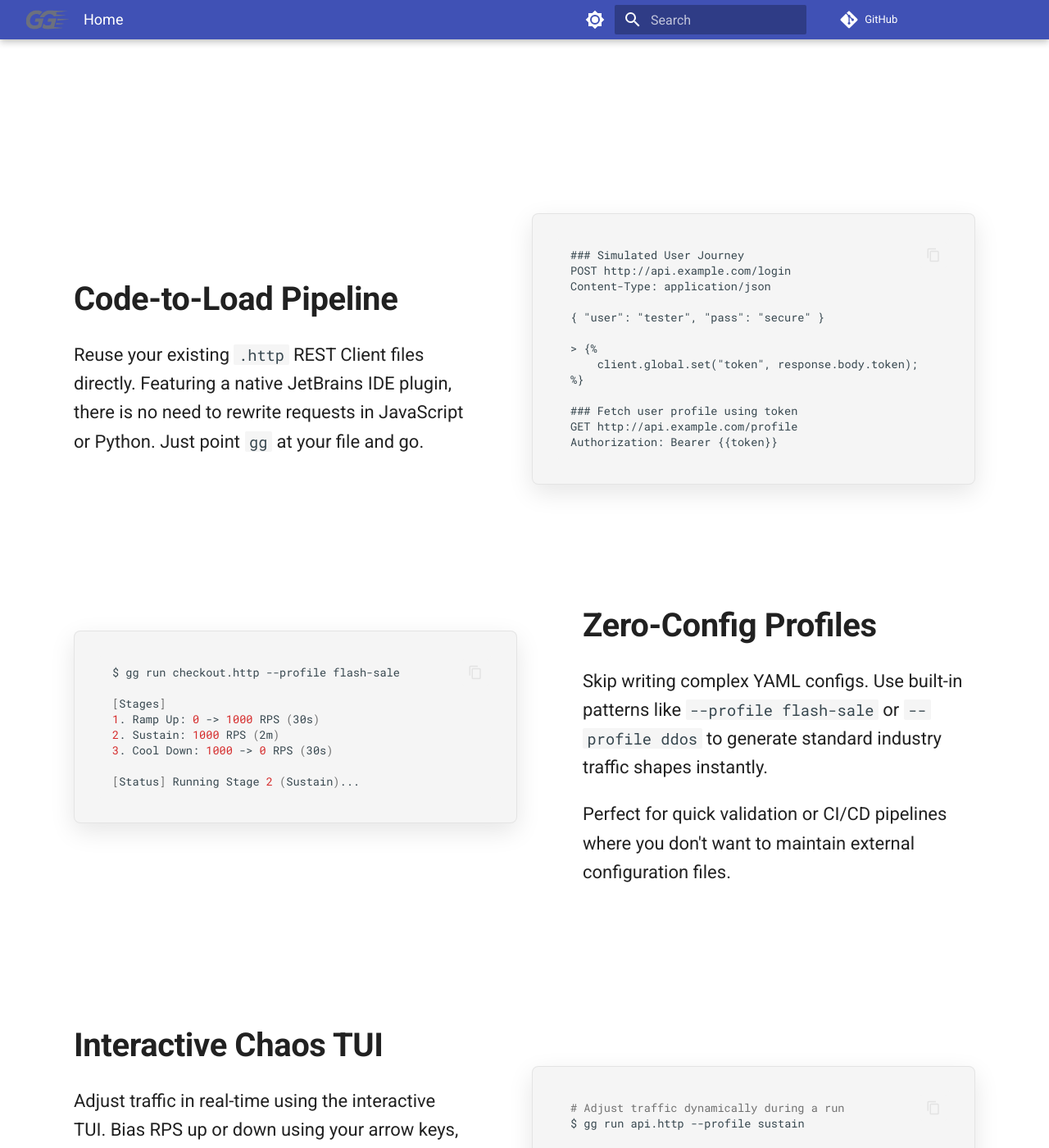
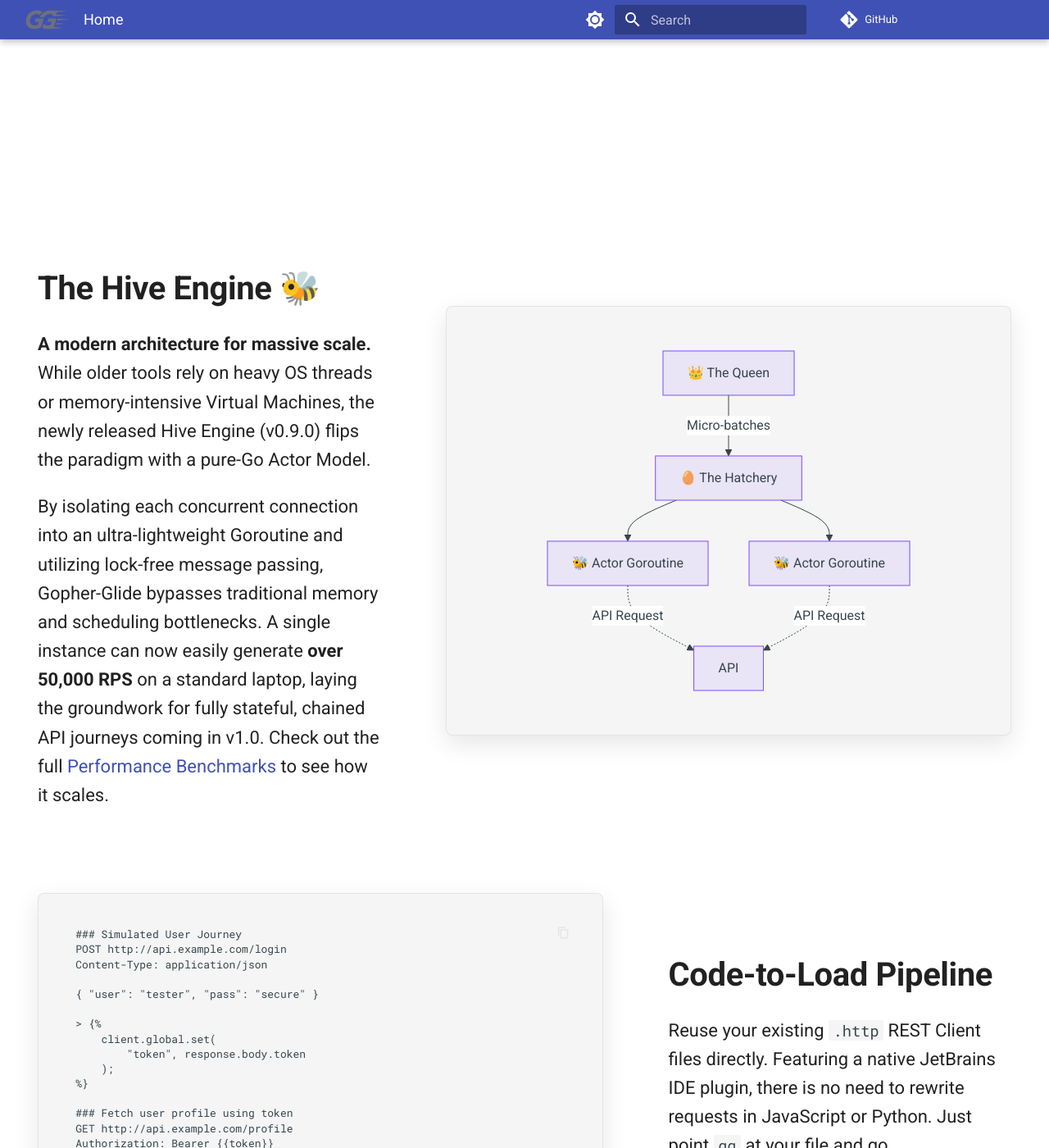
Before and after one commit to shyam-s00/gopher-glide, an MkDocs documentation site: the page built from docs/index.md, in a window 1280 px wide and 1400 px high, scrolled down 901 px. Shown: the whole window at 82% size. Built offline with MkDocs 1.6.1 and Material for MkDocs 9.7.7, drawn with Linux system fonts in a browser that asks for light colours; comment, search, counter and statistics services are not loaded; some of the changed text lies outside the part shown.

Commit message:
docs: update docs to include new features

````diff
--- a/docs/index.md
+++ b/docs/index.md
@@ -20,6 +20,29 @@ hide:
 <div class="tx-feature-row" markdown="1">
 <div class="tx-feature-text" markdown="1">
 
+## The Hive Engine 🐝
+**A modern architecture for massive scale.** While older tools rely on heavy OS threads or memory-intensive Virtual Machines, the newly released Hive Engine (v0.9.0) flips the paradigm with a pure-Go Actor Model.
+
+By isolating each concurrent connection into an ultra-lightweight Goroutine and utilizing lock-free message passing, Gopher-Glide bypasses traditional memory and scheduling bottlenecks. A single instance can now easily generate **over 50,000 RPS** on a standard laptop, laying the groundwork for fully stateful, chained API journeys coming in v1.0. Check out the full [Performance Benchmarks](BENCHMARKS.md) to see how it scales.
+
+</div>
+<div class="tx-feature-visual" markdown="1">
+
+```mermaid
+graph TD
+    Queen[👑 The Queen] -->|Micro-batches| Hatchery[🥚 The Hatchery]
+    Hatchery --> Actor1[🐝 Actor Goroutine]
+    Hatchery --> Actor2[🐝 Actor Goroutine]
+    Actor1 -. API Request .-> API
+    Actor2 -. API Request .-> API
+```
+
+</div>
+</div>
+
+<div class="tx-feature-row reverse" markdown="1">
+<div class="tx-feature-text" markdown="1">
+
 ## Code-to-Load Pipeline
 Reuse your existing `.http` REST Client files directly. Featuring a native JetBrains IDE plugin, there is no need to rewrite requests in JavaScript or Python. Just point `gg` at your file and go.
 
@@ -34,7 +57,9 @@ Content-Type: application/json
 { "user": "tester", "pass": "secure" }
 
 > {%
-    client.global.set("token", response.body.token);
+    client.global.set(
+        "token", response.body.token
+    );
 %}
 
 ### Fetch user profile using token
@@ -45,7 +70,7 @@ Authorization: Bearer {{token}}
 </div>
 </div>
 
-<div class="tx-feature-row reverse" markdown="1">
+<div class="tx-feature-row" markdown="1">
 <div class="tx-feature-text" markdown="1">
 
 ## Zero-Config Profiles
@@ -57,7 +82,9 @@ Perfect for quick validation or CI/CD pipelines where you don't want to maintain
 <div class="tx-feature-visual" markdown="1">
 
 ```bash
-$ gg run checkout.http --profile flash-sale
+$ gg --hive-engine \
+    --http-file checkout.http \
+    --profile flash-sale
 
 [Stages]
 1. Ramp Up: 0 -> 1000 RPS (30s)
@@ -70,20 +97,22 @@ $ gg run checkout.http --profile flash-sale
 </div>
 </div>
 
-<div class="tx-feature-row" markdown="1">
+<div class="tx-feature-row reverse" markdown="1">
 <div class="tx-feature-text" markdown="1">
 
 ## Interactive Chaos TUI
 Adjust traffic in real-time using the interactive TUI. Bias RPS up or down using your arrow keys, and watch the beautiful terminal UI react instantly.
 
-Combined with `gg snap`, you can record behavioral snapshots of your API's latency, status distributions, and inferred JSON schemas.
+Combined with the `--snap` flag, you can record behavioral snapshots of your API's latency, status distributions, and inferred JSON schemas.
 
 </div>
 <div class="tx-feature-visual" markdown="1">
 
 ```bash
 # Adjust traffic dynamically during a run
-$ gg run api.http --profile sustain
+$ gg --hive-engine \
+    --http-file api.http \
+    --profile sustain
 
 [↑] Increase Load (+50 RPS)
 [↓] Decrease Load (-50 RPS)
@@ -92,9 +121,76 @@ $ gg run api.http --profile sustain
 
 </div>
 </div>
+
+<div class="tx-feature-row" markdown="1">
+<div class="tx-feature-text" markdown="1">
+
+## Semantic Diffing 🔬
+**Know *why* your API broke, not just when.** Traditional tools tell you P99 latency spiked. `gg snap diff` tells you it spiked because a developer accidentally injected a 2MB blob into the JSON payload.
+
+By continuously sampling traffic, Gopher-Glide infers your API's schema in real-time. Compare two snapshots side-by-side to instantly spot missing fields, type changes, or massive payload bloat.
+
+</div>
+<div class="tx-feature-visual" markdown="1">
+
+```text
+GET:http://localhost:8080/fast-get  [❌ REGRESSION]
+
+Latency Deltas      Payload Deltas      Error & Status
+ P50:    +100.0%     Avg:    +100.0%     Error: -100.00 pp
+ P95:    +100.0%     P95:    +100.0%
+ P99:   +5200.0%     Max:    +100.0%     200:   +100.0 pp
+ Max:    +785.7%
+
+Schema Changes
+ + active          added  boolean  100% STABLE
+ + email           added  string   100% STABLE
+ + metadata        added  object    18% RARE
+ + metadata.source added  string    18% RARE
+```
+
+</div>
+</div>
+
+<div class="tx-feature-row reverse" markdown="1">
+<div class="tx-feature-text" markdown="1">
+
+## Automated CI/CD Gates 🚦
+**Don't let regressions reach production.** Gopher-Glide is built for more than just local chaos testing. Drop it directly into your CI/CD pipelines to enforce hard limits on performance and payload shapes.
+
+Use `gg snap assert` to automatically break the build if a Pull Request spikes P99 latency by 10% or removes a critical field from your JSON schema.
+
+</div>
+<div class="tx-feature-visual" markdown="1">
+
+```yaml
+jobs:
+  api-regression:
+    runs-on: ubuntu-latest
+    container: shyam-s00/gopher-glide:latest
+    steps:
+      - name: Run API Simulator
+        run: |
+          gg --hive-engine \
+            --http-file api.http \
+            --snap --snap-tag ${{ github.sha }} \
+            --headless
+
+      - name: Enforce API Contracts
+        run: |
+          gg snap assert \
+            --baseline main \
+            --current ${{ github.sha }} \
+            --latency-regression 10 \
+            --deny-removed-fields
+```
+
+</div>
+</div>
+
 <div class="tx-upcoming-banner" markdown="1">
-<h3>🚧 Planned Features</h3>
-<p>We are expanding Gopher-Glide into a full-scale traffic simulator. Planned capabilities include <b>Chaos Engineering</b>, a <b>Distributed Simulation Mesh</b>, and <b>Auto-Pilot</b> scaling.</p>
+<h3>🚀 Gopher-Glide v0.9.0: The Hive Engine</h3>
+<p>Experience massive concurrency with the new lock-free Actor Model. <b>Coming in v1.0:</b> Full stateful simulation, chained multi-step user journeys, and complex persona behaviors.</p>
 </div>
 
 <div class="tx-steps-section" style="background: transparent; padding-top: 2rem; padding-bottom: 0;" markdown="1">
@@ -135,9 +231,34 @@ $ gg run api.http --profile sustain
 <div class="tx-step-number">03</div>
 <h3>Simulate</h3>
 <p>Run the traffic simulator with a built-in profile.</p>
-<code class="tx-step-code">gg run api.http --profile sustain</code>
+<code class="tx-step-code">gg --hive-engine \<br>&nbsp;&nbsp;--http-file api.http \<br>&nbsp;&nbsp;--profile sustain</code>
 </div>
 </div>
+</div>
+
+<div class="tx-steps-section" style="background: transparent; padding-top: 2rem;" markdown="1">
+<h2>Frequently Asked Questions</h2>
+<p style="margin-bottom: 2rem; color: var(--md-default-fg-color--light);">Everything you need to know about Gopher-Glide.</p>
+
+<details class="faq">
+  <summary>What is an API traffic simulator?</summary>
+  <p>Unlike traditional <strong>API load testing tools</strong> that blindly spam endpoints, a traffic simulator like Gopher-Glide creates stateful, multi-step user journeys. It mimics human think-time and realistic behaviors, giving you high-fidelity insights into how your backend actually performs under real-world pressure.</p>
+</details>
+
+<details class="faq">
+  <summary>Is Gopher-Glide a k6 or JMeter alternative?</summary>
+  <p>Yes. If you are looking for a modern, <strong>open-source alternative to k6, JMeter, or Locust</strong>, Gopher-Glide offers a zero-code approach. Instead of writing complex JavaScript or Python scripts, you reuse your existing <code>.http</code> REST Client files directly from your IDE.</p>
+</details>
+
+<details class="faq">
+  <summary>How much load can a single instance generate?</summary>
+  <p>Thanks to the new pure-Go lock-free Hive Engine, a single Gopher-Glide instance can comfortably push <strong>over 50,000 RPS (Requests Per Second)</strong> on modern hardware without exhausting system memory or triggering garbage collection pauses.</p>
+</details>
+
+<details class="faq">
+  <summary>Can I run this in my CI/CD pipeline?</summary>
+  <p>Absolutely. You can use our official Docker image (<code>docker pull shyam-s00/gopher-glide</code>) to easily drop it into any CI/CD workflow like GitHub Actions or GitLab CI. By passing the <code>--headless</code> flag, Gopher-Glide outputs structured data instead of the UI. You can even use <code>gg snap assert</code> to create automated regression gates that break the build if API latency spikes.</p>
+</details>
 </div>
 
 <div class="tx-cta-banner">
--- a/docs/stylesheets/gopher.css
+++ b/docs/stylesheets/gopher.css
@@ -8,6 +8,7 @@
 [data-md-color-scheme="default"] .md-header__button.md-logo img {
   content: url("../assets/ggToolIcon.svg");
 }
+
 [data-md-color-scheme="slate"] .md-header__button.md-logo img {
   content: url("../assets/ggToolIcon_dark.svg");
 }
@@ -42,6 +43,7 @@
   max-width: 100%;
   height: auto;
 }
+
 [data-md-color-scheme="slate"] .tx-hero-logo {
   content: url("../assets/ggToolIcon_dark.svg");
   max-width: 100%;
@@ -68,7 +70,7 @@
 }
 
 .tx-feature-text {
-  flex: 1;
+  flex: 0.4;
   min-width: 0;
   width: 100%;
 }
@@ -77,7 +79,8 @@
   font-size: 2rem;
   font-weight: 700;
   margin-bottom: 1rem;
-  border-bottom: none; /* remove md default border */
+  border-bottom: none;
+  /* remove md default border */
 }
 
 .tx-feature-text p {
@@ -87,14 +90,30 @@
 }
 
 .tx-feature-visual {
-  flex: 1;
+  flex: 0.6;
   min-width: 0;
   width: 100%;
   background: var(--md-code-bg-color);
   border-radius: 8px;
   padding: 1.5rem;
-  box-shadow: 0 10px 30px rgba(0,0,0,0.1);
+  box-shadow: 0 10px 30px rgba(0, 0, 0, 0.1);
   border: 1px solid var(--md-default-fg-color--lightest);
+}
+
+.tx-feature-visual pre,
+.tx-feature-visual code {
+  font-size: 0.65rem !important;
+}
+
+.tx-feature-visual .mermaid {
+  display: flex;
+  justify-content: center;
+  width: 100%;
+}
+
+.tx-feature-visual .mermaid svg {
+  max-width: 100%;
+  height: auto;
 }
 
 .tx-feature-visual pre {
@@ -122,7 +141,7 @@
   grid-template-columns: repeat(auto-fit, minmax(250px, 1fr));
   gap: 1.5rem;
   text-align: left;
-  max-width: 900px;
+  max-width: 1000px;
   margin: 0 auto;
   justify-content: center;
 }
@@ -131,7 +150,7 @@
   background: var(--md-code-bg-color);
   padding: 2rem;
   border-radius: 8px;
-  box-shadow: 0 4px 12px rgba(0,0,0,0.05);
+  box-shadow: 0 4px 12px rgba(0, 0, 0, 0.05);
   border: 1px solid var(--md-default-fg-color--lightest);
 }
 
@@ -170,7 +189,7 @@
   color: white;
   border-radius: 12px;
   margin: 3rem 0;
-  box-shadow: 0 10px 30px rgba(0,0,0,0.15);
+  box-shadow: 0 10px 30px rgba(0, 0, 0, 0.15);
 }
 
 .tx-cta-title {
@@ -184,7 +203,7 @@
 .tx-cta-banner p {
   font-size: 1.2rem;
   margin-bottom: 2rem;
-  color: rgba(255,255,255,0.9);
+  color: rgba(255, 255, 255, 0.9);
 }
 
 .tx-cta-banner .md-button {
@@ -200,23 +219,30 @@
 
 /* Responsive */
 @media screen and (max-width: 768px) {
-  .tx-feature-row, .tx-feature-row.reverse {
+
+  .tx-feature-row,
+  .tx-feature-row.reverse {
     flex-direction: column;
     gap: 2rem;
     margin: 2rem 0;
   }
+
   .tx-hero h1 {
     font-size: 2.2rem;
   }
+
   .tx-hero-buttons {
     flex-direction: column;
   }
+
   .tx-cta-title {
     font-size: 2rem;
   }
+
   .tx-feature-visual {
     padding: 1rem;
   }
+
   .tx-steps-section {
     padding: 2rem 1rem;
   }
@@ -224,7 +250,7 @@
 
 /* Override MkDocs homepage container to be wider */
 .tx-container {
-  max-width: 1100px;
+  max-width: 1200px;
   margin: 0 auto;
 }
 
--- a/mkdocs.yml
+++ b/mkdocs.yml
@@ -1,5 +1,5 @@
 site_name: Gopher Glide (gg)
-site_description: High-fidelity API traffic simulation from your IDE. Beyond brute-force load testing.
+site_description: Gopher-Glide is an open-source, high-fidelity API load testing and traffic simulation tool. An intuitive, lock-free alternative to k6 and JMeter built in Go.
 site_url: https://gopherglide.dev
 repo_url: https://github.com/shyam-s00/gopher-glide
 copyright: Released under the MIT License. Built with ❤️ by Shiyam.
@@ -34,7 +34,11 @@ markdown_extensions:
   - md_in_html
   - admonition
   - pymdownx.details
-  - pymdownx.superfences
+  - pymdownx.superfences:
+      custom_fences:
+        - name: mermaid
+          class: mermaid
+          format: !!python/name:pymdownx.superfences.fence_code_format
   - pymdownx.emoji:
       emoji_index: !!python/name:material.extensions.emoji.twemoji
       emoji_generator: !!python/name:material.extensions.emoji.to_svg
````
Also changed, not shown: other parts of docs/index.md (+1 -1 lines), docs/profiles.md (+3 -3 lines), docs/snap.md (+3 -3 lines).
